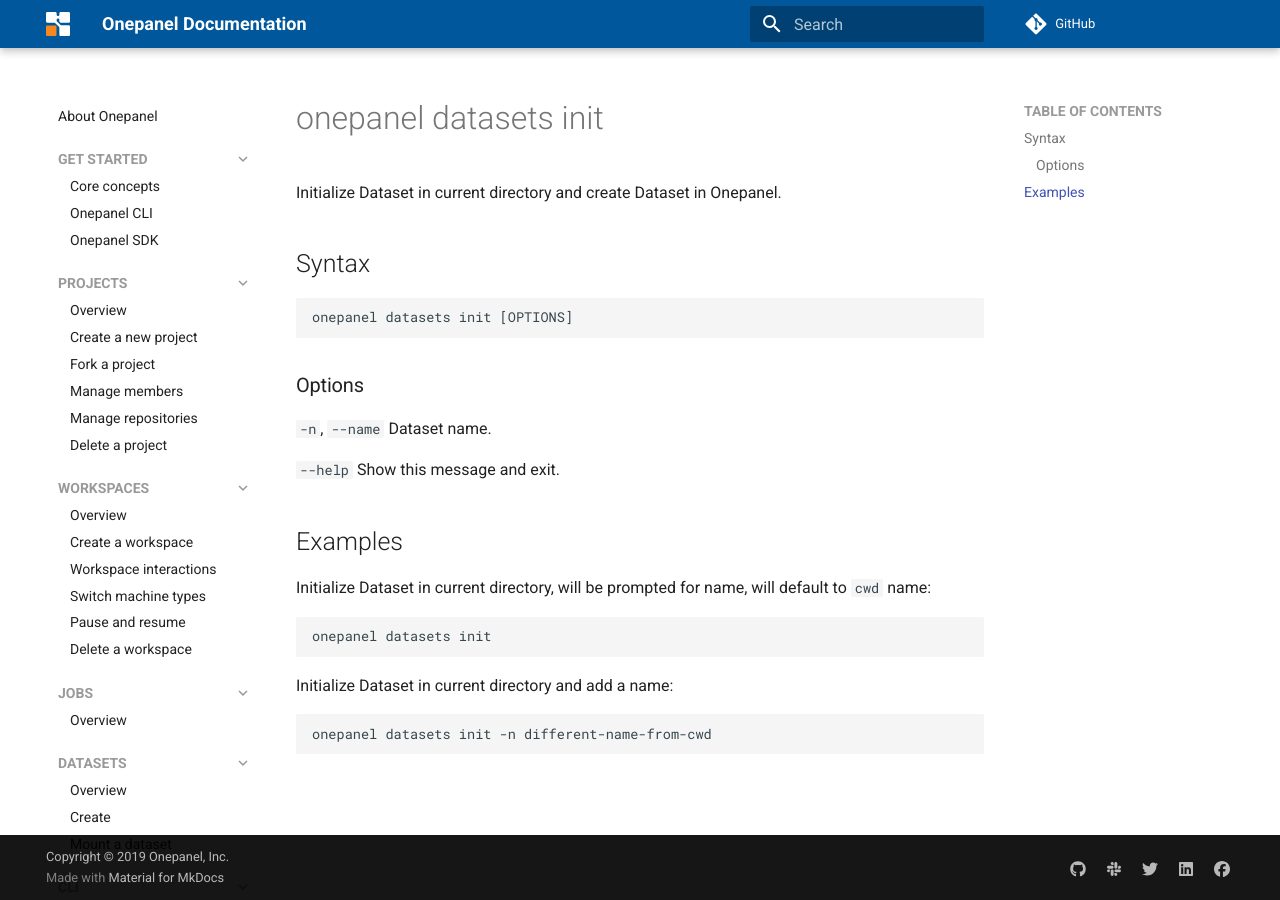
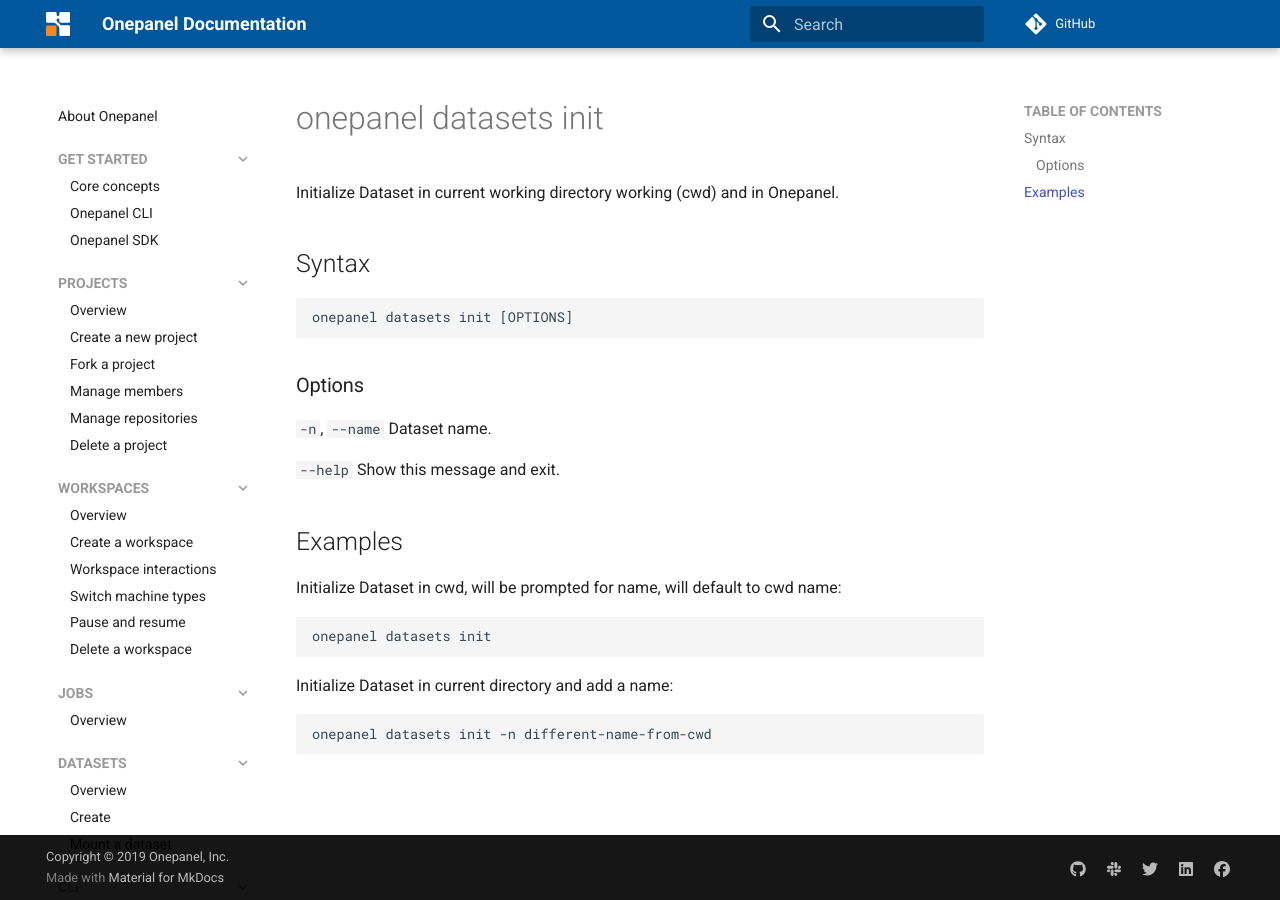
Before and after one commit to onepanelio/docs, an MkDocs documentation site: the page built from docs/cli/datasets-init.md, in a window 1280 px wide. Built offline with MkDocs 1.6.1 and Material for MkDocs 9.7.7, drawn with Linux system fonts in a browser that asks for light colours; comment, search, counter and statistics services are not loaded.

Commit message:
dataset create/init changes

````diff
--- a/docs/cli/datasets-init.md
+++ b/docs/cli/datasets-init.md
@@ -1,4 +1,4 @@
-Initialize Dataset in current directory and create Dataset in Onepanel.
+Initialize Dataset in current working directory working (cwd) and in Onepanel.
 
 ## Syntax
 
@@ -13,7 +13,7 @@
 
 ## Examples
 
-Initialize Dataset in current directory, will be prompted for name, will default to `cwd` name:
+Initialize Dataset in cwd, will be prompted for name, will default to cwd name:
 
 ```
 onepanel datasets init
--- a/mkdocs.yml
+++ b/mkdocs.yml
@@ -55,6 +55,7 @@
     - onepanel login: cli/login.md
     - onepanel logout: cli/logout.md
     - onepanel datasets init: cli/datasets-init.md
+    - onepanel datasets create: cli/datasets-create.md
     - onepanel jobs: cli/jobs.md
     - onepanel download: cli/download.md
     - onepanel environments list: cli/environments-list.md
````
Also changed, not shown: docs/cli/datasets-create.md (added, +18 -0 lines).
